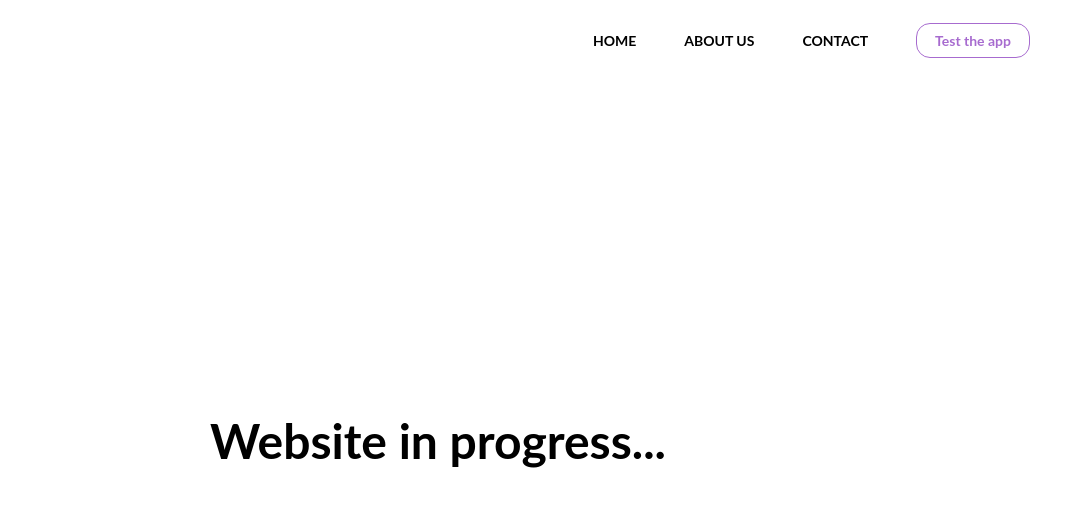
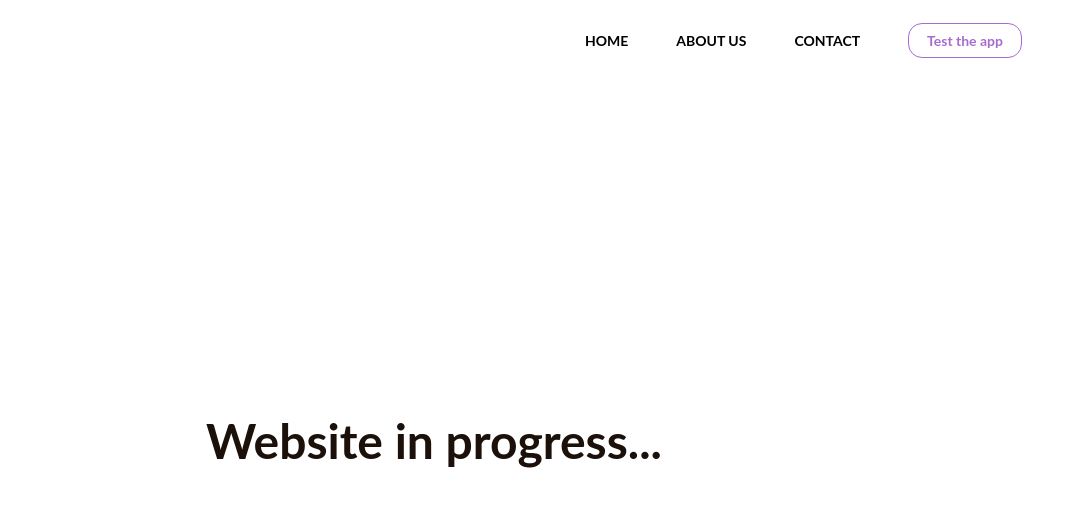
Before and after one commit to oevadee/pro-active, a Gatsby site: page / in a window 1280 px wide. Shown: the full height of the page, 202-1280 px from the left. Built offline with nearby package versions, Linux system fonts and the light colour scheme; Gatsby itself is replaced by a stand-in of ours.

Commit message:
hotfix: styling issue

```diff
--- a/src/layouts/index.tsx
+++ b/src/layouts/index.tsx
@@ -6,8 +6,14 @@ import { GlobalStyle } from "./GlobalStyle";
 
 const SWrapper = styled.div`
     min-height: 100vh;
+    width: calc(100vw - 8px);
+    display: grid;
+    place-items: center;
+`;
+
+const SAppWrapper = styled.div`
     width: 100%;
-    max-width: 1320px;
+    max-width: 1366px;
     display: flex;
     flex-direction: column;
     align-items: center;
@@ -21,9 +27,11 @@ export const Layout = ({ children }: Props) => {
     return (
         <SWrapper>
             <ThemeProvider theme={theme}>
-                <GlobalStyle />
-                <Navigation />
-                {children}
+                <SAppWrapper>
+                    <GlobalStyle />
+                    <Navigation />
+                    {children}
+                </SAppWrapper>
             </ThemeProvider>
         </SWrapper>
     );
--- a/src/views/index/components/intro-section/index.tsx
+++ b/src/views/index/components/intro-section/index.tsx
@@ -9,10 +9,9 @@ const SSection = styled.section`
 
     > h1 {
         font-size: ${({ theme }) => theme.font.size.heading};
+        color: ${({ theme }) => theme.colors.smokyBlack};
     }
 `;
-
-const SHeading = styled.h1``;
 
 export const IntroSection = () => {
     return (
```
